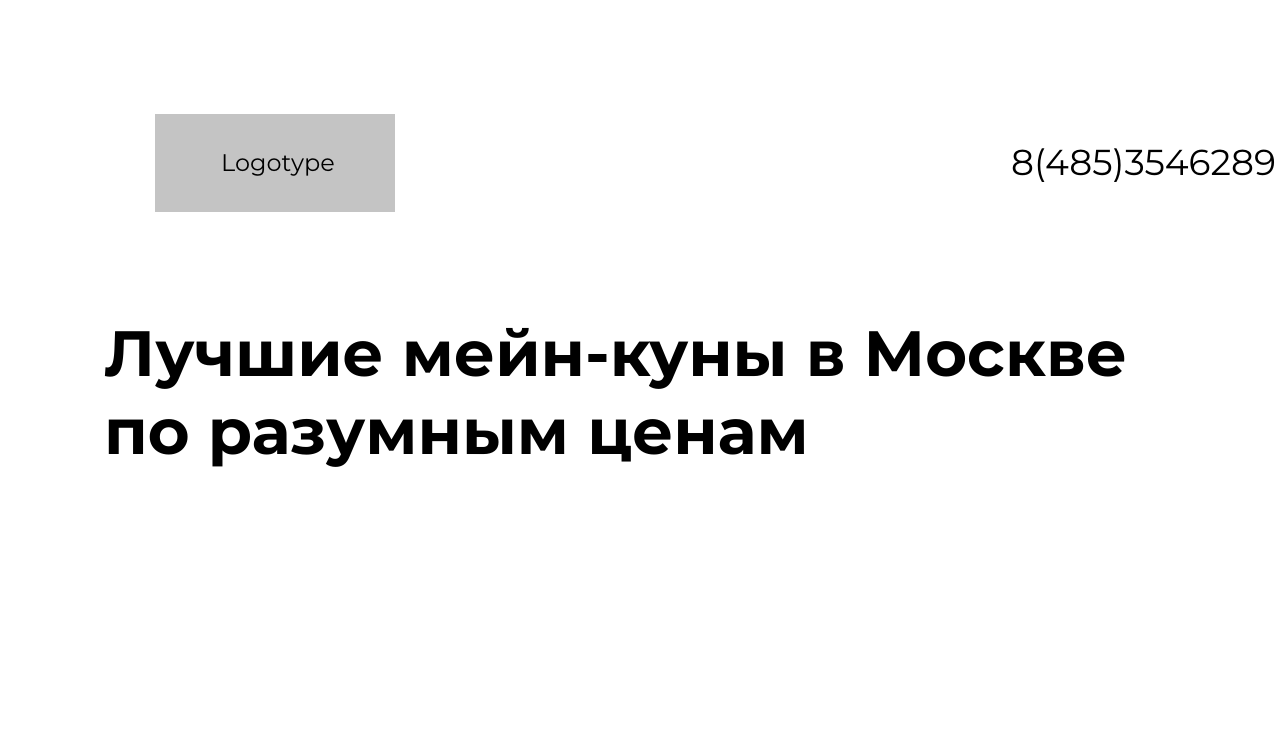
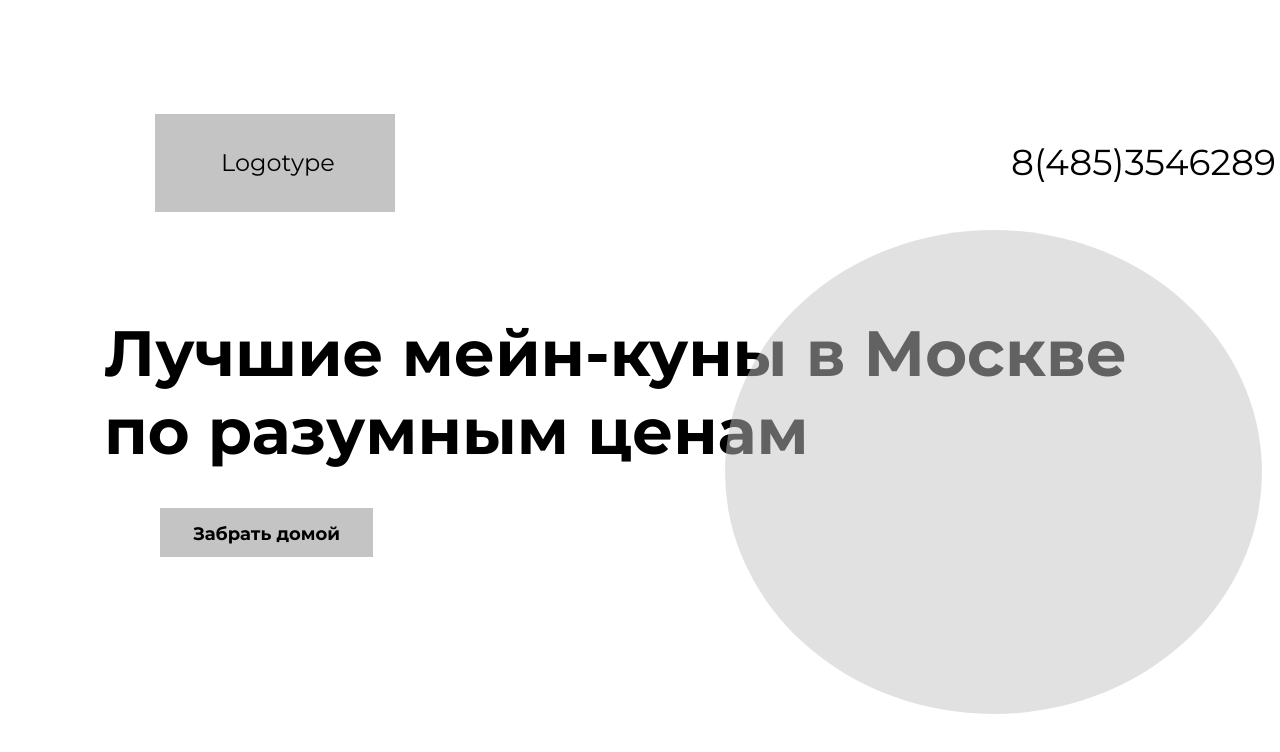
Before and after one commit to developer64/maincun, a plain HTML site: page index.html in a window 1280 px wide. Shown: the top 752 px of the page. Drawn offline with Linux system fonts and the light colour scheme.

Commit message:
место под картинку и кнопа Забрать домой

```diff
--- a/index.html
+++ b/index.html
@@ -1,11 +1,13 @@
 <!DOCTYPE html>
 <html lang="en">
+
 <head>
   <meta charset="UTF-8" />
   <meta name="viewport" content="width=device-width, initial-scale=1.0" />
   <title>Maincun</title>
   <link rel="stylesheet" href="styles/style.css">
 </head>
+
 <body>
   <div class="header">
     <div class="headerInside">
@@ -22,9 +24,15 @@
       <div></div>
     </div>
     <div class="titleName">
-        <p>Лучшие мейн-куны в  Москве<br>
+      <p>Лучшие мейн-куны в Москве<br>
         по разумным ценам</p>
+    </div>
+    <div class="eclipseImage">
+
+    </div>
+    <button class="button">Забрать домой</button>
     </div>
   </div>
 </body>
+
 </html>
--- a/styles/style.css
+++ b/styles/style.css
@@ -83,3 +83,32 @@ body {
     font-size: 64px;
     color: #000000;
 }
+
+.eclipseImage {
+    width: 537px;
+    height: 484px;
+    background-color: #c4c4c4;
+    border-radius: 50%;
+    position: absolute;
+    top: 230px;
+    left: 725px;
+    opacity: 0.5;
+}
+
+.button {
+    width: 213px;
+    height: 49px;
+    background-color: #c4c4c4;
+    border: none;
+    padding: 15px 32px;
+    text-align: center;
+    text-decoration: none;
+    display: inline-block;
+    margin: 4px 2px;
+    cursor: pointer;
+    font-family: "Montserrat Bold", sans-serif;
+    font-size: 18px;
+    color: #000000;
+    position: absolute;
+    top: 504px;
+    left: 158px;}
```
Lines whose indentation alone changed are shown as unchanged.
